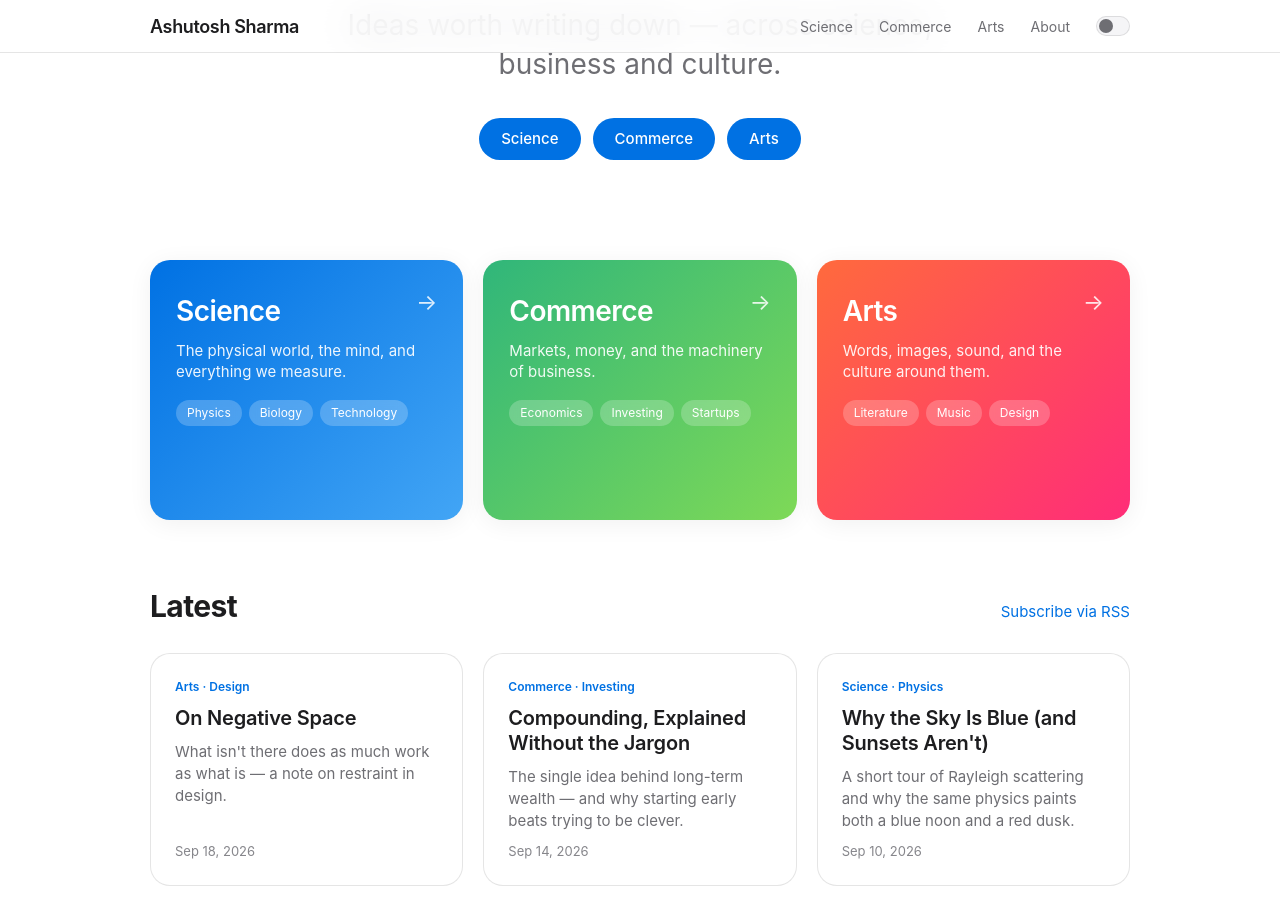
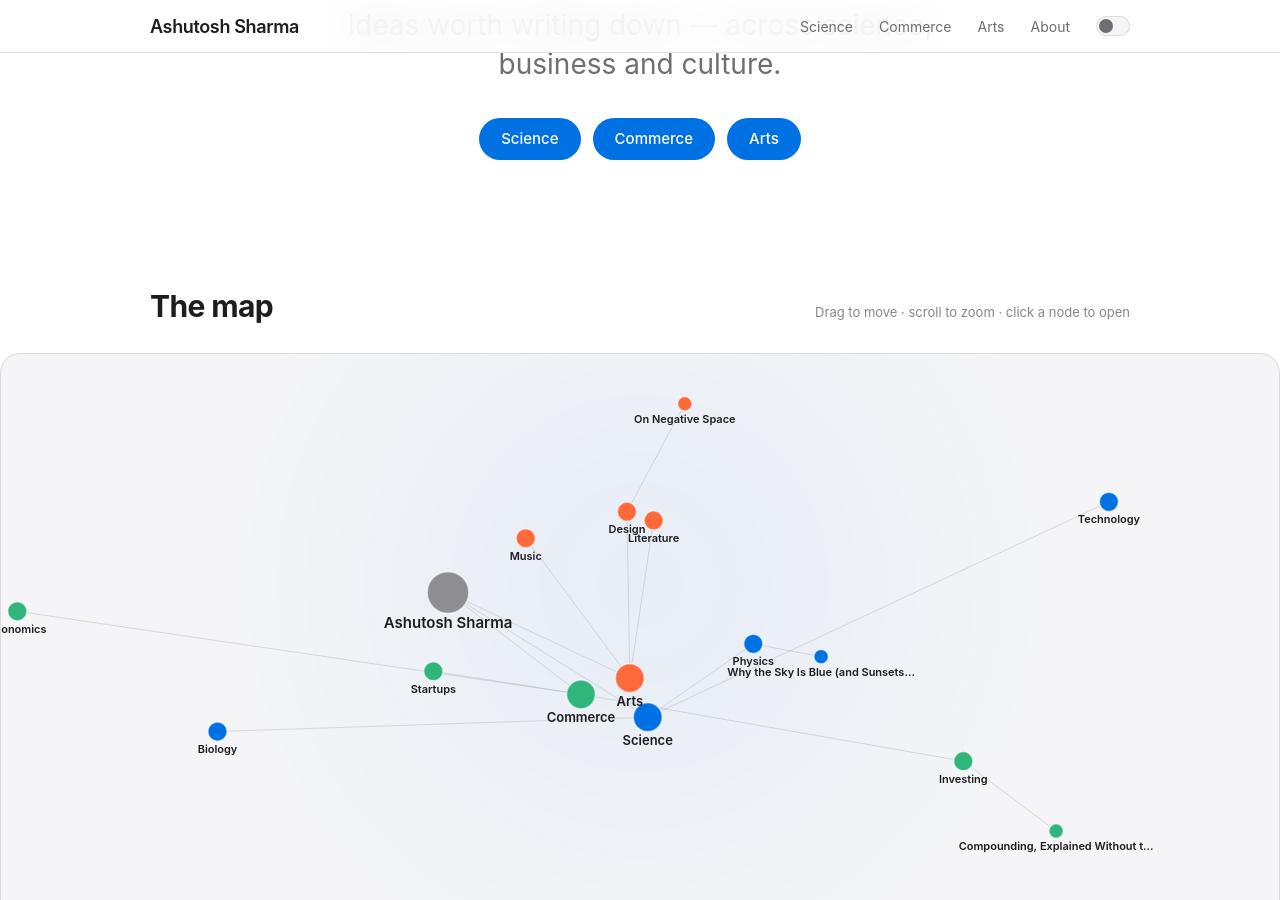
Before and after one commit to rockingsharma007/ashutoshanuradhasharma, a Jekyll site: the page built from index.html, in a window 1280 px wide and 900 px high, scrolled down 373 px. Built offline with Jekyll 4.4.1, drawn with Linux system fonts in a browser that asks for light colours; some of the changed lines change nothing that is shown.

Commit message:
second change

```diff
--- a/assets/css/style.css
+++ b/assets/css/style.css
@@ -165,44 +165,37 @@ img { max-width: 100%; display: block; }
 }
 .pill:hover { background: var(--accent-hover); color: #fff; transform: translateY(-1px); }
 
-/* ---------- Feature (category) grid ---------- */
-.feature-grid {
-  display: grid;
-  grid-template-columns: repeat(3, 1fr);
-  gap: 20px;
-  margin: 40px 0 20px;
+/* ---------- Live graph ---------- */
+.graph-section { margin: 40px 0 10px; }
+.graph-hint { font-size: 13px; color: var(--text-faint); }
+.graph-stage {
+  position: relative;
+  height: min(64vh, 620px);
+  margin-top: 18px;
+  border-radius: var(--radius);
+  background:
+    radial-gradient(circle at 50% 40%, rgba(0,113,227,0.06), transparent 60%),
+    var(--bg-elev);
+  border: 1px solid var(--line);
+  overflow: hidden;
+  touch-action: none;
 }
-.feature {
-  position: relative;
-  border-radius: var(--radius);
-  padding: 30px 26px 26px;
-  min-height: 260px;
-  color: #fff;
-  display: flex;
-  flex-direction: column;
-  justify-content: space-between;
-  overflow: hidden;
-  transition: transform .3s cubic-bezier(.2,.7,.3,1), box-shadow .3s;
+.graph-stage canvas { display: block; width: 100%; height: 100%; }
+.graph-tooltip {
+  position: absolute;
+  transform: translate(-50%, -100%);
+  padding: 5px 10px;
+  background: var(--card);
+  color: var(--text);
+  border: 1px solid var(--line);
+  border-radius: 8px;
+  font-size: 12px;
+  font-weight: 500;
+  pointer-events: none;
+  white-space: nowrap;
   box-shadow: var(--card-shadow);
+  z-index: 5;
 }
-.feature:hover { transform: translateY(-4px); box-shadow: var(--card-shadow-hover); color: #fff; }
-.feature-science { background: var(--grad-science); }
-.feature-commerce { background: var(--grad-commerce); }
-.feature-arts { background: var(--grad-arts); }
-.feature-title { font-size: 28px; font-weight: 600; letter-spacing: -0.02em; margin: 0 0 8px; }
-.feature-blurb { font-size: 15px; opacity: .92; margin: 0 0 18px; line-height: 1.4; }
-.feature-subs { display: flex; flex-wrap: wrap; gap: 7px; }
-.feature-subs span {
-  font-size: 12px; padding: 4px 11px;
-  background: rgba(255,255,255,.22);
-  border-radius: 980px; backdrop-filter: blur(4px);
-}
-.feature-arrow {
-  position: absolute; top: 26px; right: 26px;
-  font-size: 22px; opacity: .85;
-  transition: transform .3s;
-}
-.feature:hover .feature-arrow { transform: translateX(4px); }
 
 /* ---------- Section head ---------- */
 .section-head {
@@ -303,7 +296,8 @@ img { max-width: 100%; display: block; }
 
 /* ---------- Responsive ---------- */
 @media (max-width: 820px) {
-  .feature-grid { grid-template-columns: 1fr; }
+  .graph-stage { height: 460px; }
+  .graph-hint { display: none; }
 }
 @media (max-width: 600px) {
   .nav-links { gap: 16px; }
--- /dev/null
+++ b/assets/js/graph.js
@@ -0,0 +1,321 @@
+/* ============================================================
+   Obsidian-style live knowledge graph.
+   Self-contained canvas force simulation — no dependencies.
+   Reads nodes/links from the #graph-data JSON block.
+   ============================================================ */
+(function () {
+  var stage = document.getElementById('graph-stage');
+  var canvas = document.getElementById('graph-canvas');
+  var dataEl = document.getElementById('graph-data');
+  var tip = document.getElementById('graph-tooltip');
+  if (!stage || !canvas || !dataEl) return;
+
+  // JSON emitted by Liquid can carry trailing commas; strip them before parsing.
+  var raw = dataEl.textContent.replace(/,(\s*[}\]])/g, '$1');
+  var data;
+  try { data = JSON.parse(raw); } catch (e) { console.error('graph data parse error', e); return; }
+
+  var ctx = canvas.getContext('2d');
+  var DPR = Math.max(1, window.devicePixelRatio || 1);
+  var W = 0, H = 0;
+
+  // ---- category palette (matches the CSS gradients) ----
+  var COLORS = {
+    root: '#8e8e93',
+    science: '#0071e3',
+    commerce: '#30b67a',
+    arts: '#ff6a3d'
+  };
+  function nodeColor(n) {
+    if (n.type === 'root') return COLORS.root;
+    return COLORS[n.cat] || '#0071e3';
+  }
+  function baseRadius(n) {
+    if (n.type === 'root') return 13;
+    if (n.type === 'category') return 9;
+    if (n.type === 'sub') return 6;
+    return 4.5; // post
+  }
+
+  // ---- build node/link objects ----
+  var byId = {};
+  var nodes = data.nodes.map(function (n) {
+    var node = {
+      id: n.id, label: n.label, type: n.type, cat: n.cat, url: n.url,
+      x: (Math.random() - 0.5) * 300,
+      y: (Math.random() - 0.5) * 300,
+      vx: 0, vy: 0
+    };
+    byId[n.id] = node;
+    return node;
+  });
+  var links = data.links
+    .map(function (l) { return { source: byId[l.source], target: byId[l.target] }; })
+    .filter(function (l) { return l.source && l.target; });
+
+  // adjacency for hover-highlighting
+  var neighbors = {};
+  nodes.forEach(function (n) { neighbors[n.id] = {}; });
+  links.forEach(function (l) {
+    neighbors[l.source.id][l.target.id] = true;
+    neighbors[l.target.id][l.source.id] = true;
+  });
+
+  function idealLength(l) {
+    // longer springs the deeper we go, so the tree fans out
+    if (l.source.type === 'root') return 150;
+    if (l.source.type === 'category') return 95;
+    return 62;
+  }
+
+  // ---- view transform (pan + zoom) ----
+  var scale = 1, offsetX = 0, offsetY = 0, fitted = false;
+  function toWorld(px, py) {
+    return { x: (px - offsetX) / scale, y: (py - offsetY) / scale };
+  }
+
+  // ---- sizing ----
+  function resize() {
+    var rect = stage.getBoundingClientRect();
+    W = rect.width; H = rect.height;
+    canvas.width = W * DPR; canvas.height = H * DPR;
+    canvas.style.width = W + 'px'; canvas.style.height = H + 'px';
+    ctx.setTransform(DPR, 0, 0, DPR, 0, 0);
+    if (!fitted) { offsetX = W / 2; offsetY = H / 2; }
+  }
+
+  // ---- physics ----
+  var alpha = 1;                 // simulation "temperature"
+  var CHARGE = -1400;            // node repulsion
+  var CENTER = 0.012;            // pull toward origin
+  var DAMP = 0.86;
+
+  function tick() {
+    // repulsion (O(n^2) — fine for a personal blog's node count)
+    for (var i = 0; i < nodes.length; i++) {
+      var a = nodes[i];
+      for (var j = i + 1; j < nodes.length; j++) {
+        var b = nodes[j];
+        var dx = a.x - b.x, dy = a.y - b.y;
+        var d2 = dx * dx + dy * dy || 0.01;
+        var d = Math.sqrt(d2);
+        var f = (CHARGE * alpha) / d2;
+        var fx = (dx / d) * f, fy = (dy / d) * f;
+        a.vx += fx; a.vy += fy;
+        b.vx -= fx; b.vy -= fy;
+      }
+    }
+    // spring links
+    for (var k = 0; k < links.length; k++) {
+      var l = links[k], L = idealLength(l);
+      var ddx = l.target.x - l.source.x, ddy = l.target.y - l.source.y;
+      var dist = Math.sqrt(ddx * ddx + ddy * ddy) || 0.01;
+      var force = (dist - L) * 0.06 * alpha;
+      var ux = ddx / dist, uy = ddy / dist;
+      l.source.vx += ux * force; l.source.vy += uy * force;
+      l.target.vx -= ux * force; l.target.vy -= uy * force;
+    }
+    // centering + integrate
+    for (var m = 0; m < nodes.length; m++) {
+      var n = nodes[m];
+      if (n === dragging) continue;
+      n.vx += -n.x * CENTER * alpha;
+      n.vy += -n.y * CENTER * alpha;
+      n.vx *= DAMP; n.vy *= DAMP;
+      n.x += n.vx; n.y += n.vy;
+    }
+    // cool down, but never fully freeze — keeps the graph gently alive
+    if (alpha > 0.05) alpha *= 0.992;
+    else alpha = 0.05;
+  }
+
+  // ---- rendering ----
+  var hoverNode = null;
+
+  function draw() {
+    ctx.clearRect(0, 0, W, H);
+    ctx.save();
+    ctx.translate(offsetX, offsetY);
+    ctx.scale(scale, scale);
+
+    var dim = hoverNode ? function (n) {
+      return !(n === hoverNode || neighbors[hoverNode.id][n.id]);
+    } : function () { return false; };
+
+    // links
+    for (var i = 0; i < links.length; i++) {
+      var l = links[i];
+      var faded = hoverNode && !(l.source === hoverNode || l.target === hoverNode);
+      ctx.strokeStyle = faded ? 'rgba(140,140,150,0.08)' : 'rgba(140,140,150,0.28)';
+      ctx.lineWidth = (faded ? 0.6 : 1) / scale;
+      ctx.beginPath();
+      ctx.moveTo(l.source.x, l.source.y);
+      ctx.lineTo(l.target.x, l.target.y);
+      ctx.stroke();
+    }
+
+    // nodes
+    for (var j = 0; j < nodes.length; j++) {
+      var n = nodes[j];
+      var r = baseRadius(n);
+      var faint = dim(n);
+      var isHot = n === hoverNode;
+      ctx.globalAlpha = faint ? 0.25 : 1;
+
+      if (isHot) {
+        ctx.beginPath();
+        ctx.arc(n.x, n.y, r + 5 / scale, 0, Math.PI * 2);
+        ctx.fillStyle = nodeColor(n) + '33';
+        ctx.fill();
+      }
+
+      ctx.beginPath();
+      ctx.arc(n.x, n.y, r, 0, Math.PI * 2);
+      ctx.fillStyle = nodeColor(n);
+      ctx.fill();
+      ctx.lineWidth = 1.5 / scale;
+      ctx.strokeStyle = 'rgba(255,255,255,0.55)';
+      ctx.stroke();
+
+      // labels: always for structural nodes; posts only when zoomed in or hovered
+      var showLabel = n.type !== 'post' || scale > 1.35 || isHot ||
+        (hoverNode && neighbors[hoverNode.id][n.id]);
+      if (showLabel && !faint) {
+        var fs = (n.type === 'root' ? 15 : n.type === 'category' ? 13 : 11) / scale;
+        ctx.font = '600 ' + fs + 'px -apple-system, BlinkMacSystemFont, "Segoe UI", sans-serif';
+        ctx.textAlign = 'center';
+        ctx.textBaseline = 'top';
+        ctx.fillStyle = getComputedStyle(document.body).getPropertyValue('--text') || '#1d1d1f';
+        var text = n.label.length > 34 ? n.label.slice(0, 32) + '…' : n.label;
+        ctx.fillText(text, n.x, n.y + r + 3 / scale);
+      }
+    }
+    ctx.globalAlpha = 1;
+    ctx.restore();
+  }
+
+  function frame() {
+    tick();
+    draw();
+    requestAnimationFrame(frame);
+  }
+
+  // ---- fit view to content once things settle a bit ----
+  function fitToContent() {
+    if (nodes.length === 0) return;
+    var minX = Infinity, minY = Infinity, maxX = -Infinity, maxY = -Infinity;
+    nodes.forEach(function (n) {
+      minX = Math.min(minX, n.x); maxX = Math.max(maxX, n.x);
+      minY = Math.min(minY, n.y); maxY = Math.max(maxY, n.y);
+    });
+    var pad = 70;
+    var gw = (maxX - minX) || 1, gh = (maxY - minY) || 1;
+    var s = Math.min((W - pad * 2) / gw, (H - pad * 2) / gh, 1.6);
+    scale = Math.max(0.4, s);
+    offsetX = W / 2 - ((minX + maxX) / 2) * scale;
+    offsetY = H / 2 - ((minY + maxY) / 2) * scale;
+    fitted = true;
+  }
+
+  // ---- picking ----
+  function nodeAt(px, py) {
+    var w = toWorld(px, py);
+    for (var i = nodes.length - 1; i >= 0; i--) {
+      var n = nodes[i];
+      var r = baseRadius(n) + 4;
+      var dx = n.x - w.x, dy = n.y - w.y;
+      if (dx * dx + dy * dy <= r * r) return n;
+    }
+    return null;
+  }
+
+  // ---- interaction ----
+  var dragging = null, panning = false;
+  var last = { x: 0, y: 0 };
+  var downAt = null, moved = 0;
+
+  function pointerPos(e) {
+    var rect = canvas.getBoundingClientRect();
+    var t = e.touches ? e.touches[0] : e;
+    return { x: t.clientX - rect.left, y: t.clientY - rect.top };
+  }
+
+  function onDown(e) {
+    var p = pointerPos(e);
+    downAt = p; moved = 0; last = p;
+    var hit = nodeAt(p.x, p.y);
+    if (hit) { dragging = hit; alpha = Math.max(alpha, 0.5); }
+    else { panning = true; }
+  }
+
+  function onMove(e) {
+    var p = pointerPos(e);
+    if (dragging) {
+      var w = toWorld(p.x, p.y);
+      dragging.x = w.x; dragging.y = w.y;
+      dragging.vx = 0; dragging.vy = 0;
+      moved += Math.abs(p.x - last.x) + Math.abs(p.y - last.y);
+    } else if (panning) {
+      offsetX += p.x - last.x; offsetY += p.y - last.y;
+      moved += Math.abs(p.x - last.x) + Math.abs(p.y - last.y);
+    } else {
+      var hit = nodeAt(p.x, p.y);
+      hoverNode = hit;
+      canvas.style.cursor = hit ? 'pointer' : 'grab';
+      if (hit) {
+        tip.hidden = false;
+        tip.textContent = hit.label;
+        tip.style.left = p.x + 'px';
+        tip.style.top = (p.y - 12) + 'px';
+      } else {
+        tip.hidden = true;
+      }
+    }
+    last = p;
+  }
+
+  function onUp(e) {
+    // a click (not a drag) on a node navigates
+    if (dragging && moved < 6 && dragging.url) {
+      window.location.href = dragging.url;
+    } else if (!dragging && !panning && downAt) {
+      var hit = nodeAt(downAt.x, downAt.y);
+      if (hit && hit.url && moved < 6) window.location.href = hit.url;
+    }
+    dragging = null; panning = false; downAt = null;
+    canvas.style.cursor = 'grab';
+  }
+
+  function onWheel(e) {
+    e.preventDefault();
+    var p = pointerPos(e);
+    var factor = Math.pow(1.0015, -e.deltaY);
+    var newScale = Math.min(4, Math.max(0.3, scale * factor));
+    // zoom toward cursor
+    var w = toWorld(p.x, p.y);
+    scale = newScale;
+    offsetX = p.x - w.x * scale;
+    offsetY = p.y - w.y * scale;
+  }
+
+  canvas.addEventListener('mousedown', onDown);
+  window.addEventListener('mousemove', onMove);
+  window.addEventListener('mouseup', onUp);
+  canvas.addEventListener('wheel', onWheel, { passive: false });
+  canvas.addEventListener('mouseleave', function () { tip.hidden = true; hoverNode = null; });
+
+  // touch
+  canvas.addEventListener('touchstart', function (e) { onDown(e); }, { passive: true });
+  canvas.addEventListener('touchmove', function (e) { onMove(e); e.preventDefault(); }, { passive: false });
+  canvas.addEventListener('touchend', onUp);
+
+  window.addEventListener('resize', function () { fitted = false; resize(); });
+
+  // ---- boot ----
+  resize();
+  // let the layout breathe for a moment, then frame it nicely
+  for (var s = 0; s < 90; s++) tick();  // warm-up steps (off-screen)
+  fitToContent();
+  canvas.style.cursor = 'grab';
+  frame();
+})();
--- a/index.html
+++ b/index.html
@@ -14,22 +14,48 @@ layout: default
   </div>
 </section>
 
-<section class="wrap">
-  <div class="feature-grid">
-    {% for cat in site.data.categories %}
-      <a class="feature feature-{{ cat.slug }}" href="{{ cat.slug | prepend: '/' | append: '/' | relative_url }}">
-        <div class="feature-body">
-          <h2 class="feature-title">{{ cat.name }}</h2>
-          <p class="feature-blurb">{{ cat.blurb }}</p>
-          <span class="feature-subs">
-            {% for sub in cat.subsections %}<span>{{ sub }}</span>{% endfor %}
-          </span>
-        </div>
-        <span class="feature-arrow" aria-hidden="true">&rarr;</span>
-      </a>
-    {% endfor %}
+<section class="graph-section">
+  <div class="wrap">
+    <div class="section-head">
+      <h2>The map</h2>
+      <span class="graph-hint">Drag to move · scroll to zoom · click a node to open</span>
+    </div>
+  </div>
+  <div class="graph-stage" id="graph-stage">
+    <canvas id="graph-canvas"></canvas>
+    <div class="graph-tooltip" id="graph-tooltip" hidden></div>
   </div>
 </section>
+
+<script id="graph-data" type="application/json">
+{
+  "nodes": [
+    { "id": "root", "label": {{ site.title | jsonify }}, "type": "root", "url": {{ '/' | relative_url | jsonify }} },
+    {% for cat in site.data.categories %}
+    { "id": "cat-{{ cat.slug }}", "label": {{ cat.name | jsonify }}, "type": "category", "cat": {{ cat.slug | jsonify }}, "url": {{ cat.slug | prepend: '/' | append: '/' | relative_url | jsonify }} },
+      {% for sub in cat.subsections %}
+    { "id": "sub-{{ cat.slug }}-{{ sub | slugify }}", "label": {{ sub | jsonify }}, "type": "sub", "cat": {{ cat.slug | jsonify }}, "url": {{ cat.slug | prepend: '/' | append: '/' | relative_url | jsonify }} },
+        {% assign sub_posts = site.posts | where: "category", cat.slug | where: "subcategory", sub %}
+        {% for post in sub_posts %}
+    { "id": {{ post.url | jsonify }}, "label": {{ post.title | jsonify }}, "type": "post", "cat": {{ cat.slug | jsonify }}, "url": {{ post.url | relative_url | jsonify }} },
+        {% endfor %}
+      {% endfor %}
+    {% endfor %}
+  ],
+  "links": [
+    {% for cat in site.data.categories %}
+    { "source": "root", "target": "cat-{{ cat.slug }}" },
+      {% for sub in cat.subsections %}
+    { "source": "cat-{{ cat.slug }}", "target": "sub-{{ cat.slug }}-{{ sub | slugify }}" },
+        {% assign sub_posts = site.posts | where: "category", cat.slug | where: "subcategory", sub %}
+        {% for post in sub_posts %}
+    { "source": "sub-{{ cat.slug }}-{{ sub | slugify }}", "target": {{ post.url | jsonify }} },
+        {% endfor %}
+      {% endfor %}
+    {% endfor %}
+  ]
+}
+</script>
 
 <section class="wrap">
   <div class="section-head">
@@ -48,3 +74,5 @@ layout: default
     {% endfor %}
   </div>
 </section>
+
+<script src="{{ '/assets/js/graph.js' | relative_url }}"></script>
```
